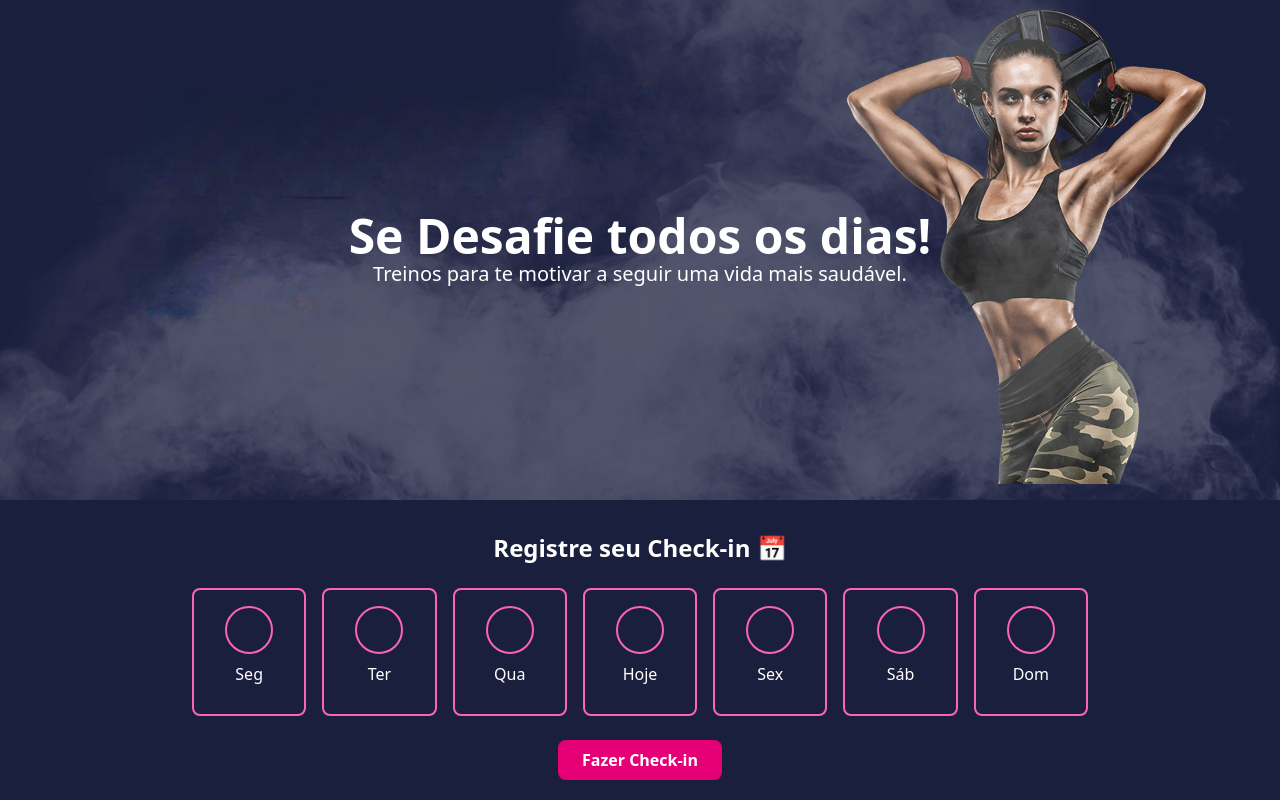
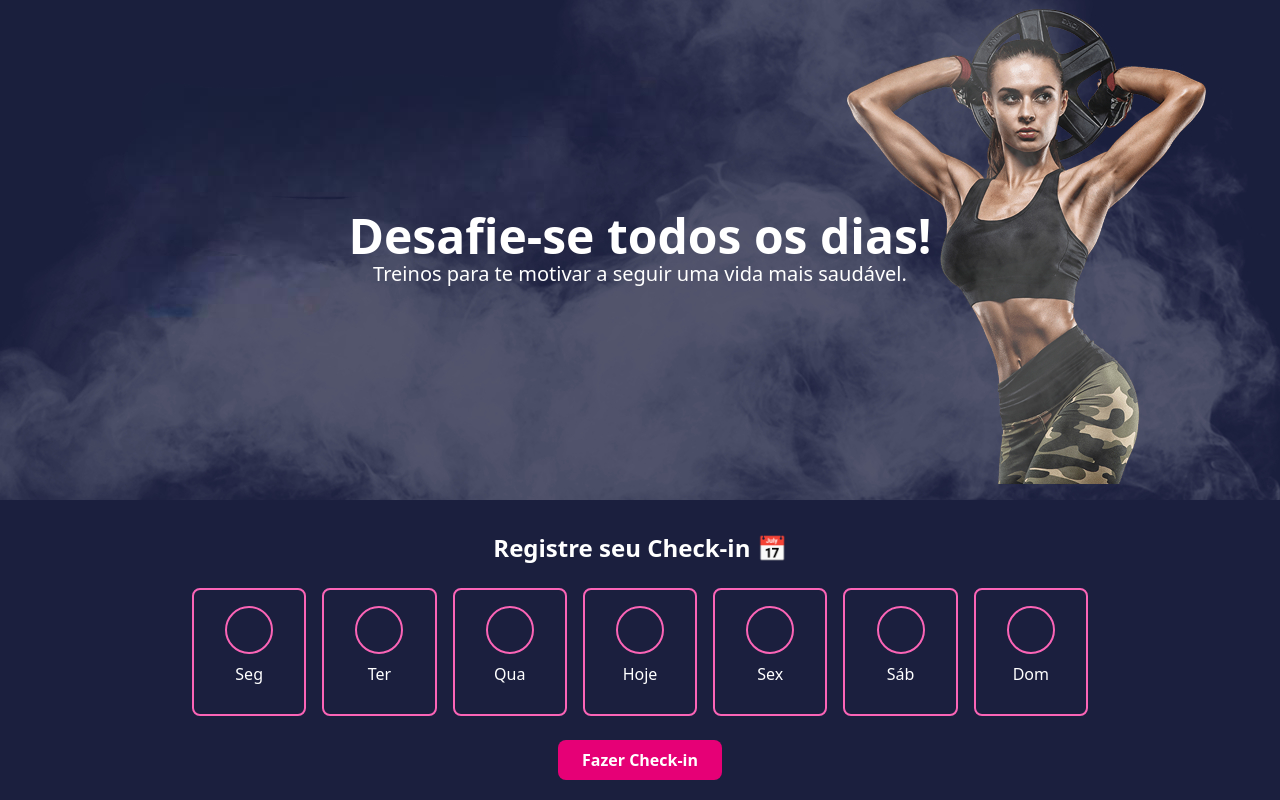
Before and after one commit to Grupo-05-Projeto-Integrador/projetofrontgymtech, a React (Vite) app: page /home in a window 1280 px wide. Shown: the top 800 px of the page. Built offline with nearby package versions, Linux system fonts and the light colour scheme.

Commit message:
Correção em Home

```diff
--- a/src/pages/home/Home.tsx
+++ b/src/pages/home/Home.tsx
@@ -48,7 +48,7 @@ function Home() {
         ></div>
 
         <div className="relative text-center z-10">
-          <h2 className="text-5xl font-bold">Se Desafie todos os dias!</h2>
+          <h2 className="text-5xl font-bold">Desafie-se todos os dias!</h2>
           <p className="text-xl">
             Treinos para te motivar a seguir uma vida mais saudável.
           </p>
```
